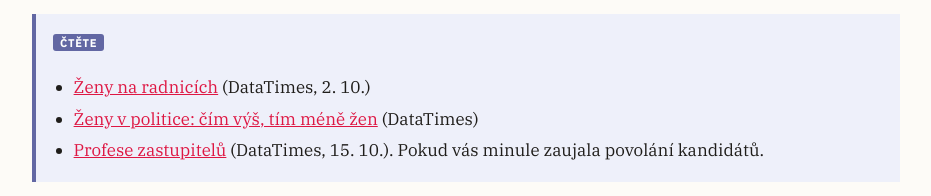
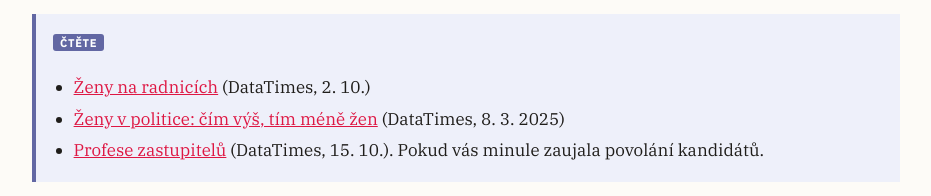
Before and after one commit to DataTimes-org/ujep, a plain HTML site: page datova-zurnalistika/kapitola-2/index.html in a window 1280 px wide. Shown: the part 8208-8404 px from the top of the page, without its empty margins (174-1105 px from the left). Drawn offline with Linux system fonts and the light colour scheme.

Commit message:
Kap. 2: datum u článku Ženy v politice (8. 3. 2025)
Co-Authored-By: Claude Opus 5.5 <noreply@anthropic.com>

```diff
--- a/datova-zurnalistika/kapitola-2/index.html
+++ b/datova-zurnalistika/kapitola-2/index.html
@@ -296,7 +296,7 @@
   <span class="tag">Čtěte</span>
   <ul>
     <li><a href="https://www.mahdalova-skop.cz/clanek/volby-cr-2026-10-02-zeny-na-radnicich">Ženy na radnicích</a> (DataTimes, 2. 10.)</li>
-    <li><a href="https://www.mahdalova-skop.cz/clanek/analyza-2025-03-08-zeny-v-politice-cim-vyse-tim-mene-zen">Ženy v&nbsp;politice: čím výš, tím méně žen</a> (DataTimes)</li>
+    <li><a href="https://www.mahdalova-skop.cz/clanek/analyza-2025-03-08-zeny-v-politice-cim-vyse-tim-mene-zen">Ženy v&nbsp;politice: čím výš, tím méně žen</a> (DataTimes, 8. 3. 2025)</li>
     <li><a href="https://www.mahdalova-skop.cz/clanek/volby-cr-2026-10-15-profese-zastupitelu">Profese zastupitelů</a> (DataTimes, 15. 10.). Pokud vás minule zaujala povolání kandidátů.</li>
   </ul>
 </div>
```
